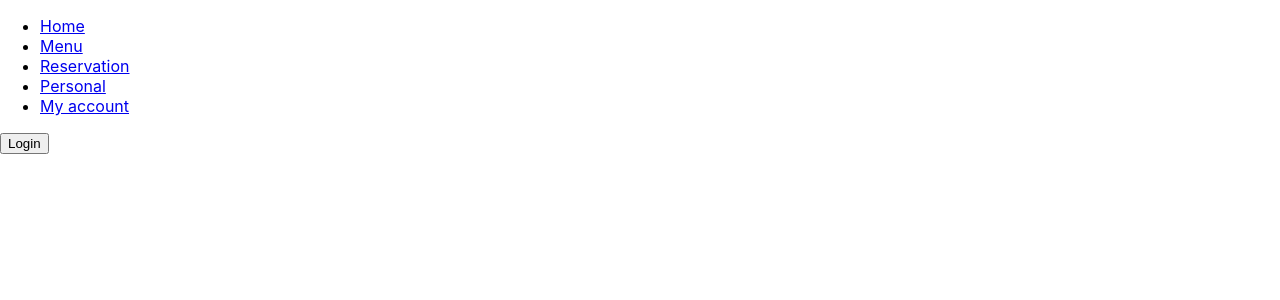
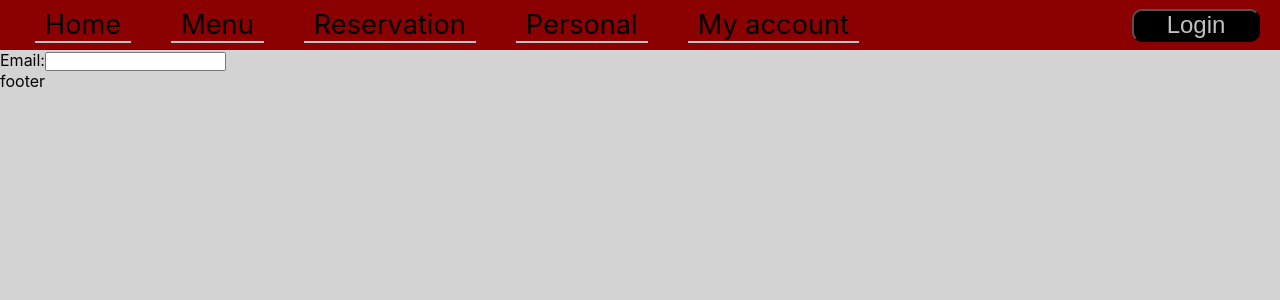
Before and after one commit to RomanKalitovskiy/django_ts, a React (Create React App) app in the folder frontend/: page /login in a window 1280 px wide. Shown: the top 300 px of the page. Built offline with nearby package versions, Linux system fonts and the light colour scheme.

Commit message:
added Button, Login and modified Header components

```diff
--- a/frontend/src/App/App.module.scss
+++ b/frontend/src/App/App.module.scss
@@ -1,4 +1,10 @@
-.App {
-  text-align: center;
-  background-color: lightsteelblue;
+* {
+  padding: 0;
+  margin: 0;
 }
+
+.app {
+  width: 100vw;
+  height: 100vh;
+  background-color: lightgrey;
+}
--- a/frontend/src/App/App.tsx
+++ b/frontend/src/App/App.tsx
@@ -1,36 +1,17 @@
-import { NavLink, Routes, Route } from "react-router-dom";
+import { Routes, Route } from "react-router-dom";
 import s from "./App.module.scss";
 import Home from "../Components/Home/Home";
 import Menu from "../Components/Menu/Menu";
 import Reservation from "../Components/Reservation/Reservation";
 import Personal from "../Components/Personal/Personal";
 import Account from "../Components/Account/Account";
+import Header from "../Components/Header/Header";
+import Login from "../Components/Login/Login";
 
 function App() {
   return (
     <div className={s.app}>
-      <header>
-        <nav>
-          <ul>
-            <li>
-              <NavLink to="/home">Home</NavLink>
-            </li>
-            <li>
-              <NavLink to="/menu">Menu</NavLink>
-            </li>
-            <li>
-              <NavLink to="/reservation">Reservation</NavLink>
-            </li>
-            <li>
-              <NavLink to="/personal">Personal</NavLink>
-            </li>
-            <li>
-              <NavLink to="/account">My account</NavLink>
-            </li>
-          </ul>
-          <button type="submit">Login</button>
-        </nav>
-      </header>
+      <Header />
       <main>
         <Routes>
           <Route path="/home" element={<Home />} />
@@ -38,8 +19,10 @@ function App() {
           <Route path="/reservation" element={<Reservation />} />
           <Route path="/personal" element={<Personal />} />
           <Route path="/account" element={<Account />} />
+          <Route path="/login" element={<Login />} />
         </Routes>
       </main>
+      <footer className={s.footer}>footer</footer>
     </div>
   );
 }
--- /dev/null
+++ b/frontend/src/Components/Common/Button.module.scss
@@ -0,0 +1,16 @@
+.button {
+  background-color: black;
+  color: #c2c2c2;
+  height: 66%;
+  width: 10%;
+  font-size: 150%;
+  border-radius: 10px;
+  margin: auto 20px auto 0;
+  transition-delay: 100ms;
+  &:hover {
+    cursor: pointer;
+    background-color: #c2c2c2;
+    color: black;
+    border: transparent;
+  }
+}
--- /dev/null
+++ b/frontend/src/Components/Common/Button.tsx
@@ -0,0 +1,13 @@
+// import {useNavigate} from 'react-router-dom'
+import s from "./Button.module.scss";
+
+function Button() {
+  const authorize: boolean = false;
+  return (
+    <button className={s.button} type="button">
+      {authorize ? "Logout" : "Login"}
+    </button>
+  );
+}
+
+export default Button;
--- /dev/null
+++ b/frontend/src/Components/Header/Header.module.scss
@@ -0,0 +1,35 @@
+header {
+  width: 100%;
+  height: 50px;
+  background-color: darkred;
+  display: flex;
+  justify-content: space-between;
+  align-items: center;
+}
+nav {
+  display: flex;
+  justify-content: space-between;
+  margin-left: 15px;
+
+  .navigation {
+    display: flex;
+    justify-content: space-around;
+    align-items: center;
+  }
+
+  .navItem {
+    display: block;
+    list-style-type: none;
+    font-size: 170%;
+    margin: auto 20px;
+    padding: 0 10px;
+    border-bottom: 2px solid #c2c2c2;
+
+    a {
+      text-decoration: none;
+      color: black;
+    }
+    button {
+    }
+  }
+}
--- /dev/null
+++ b/frontend/src/Components/Header/Header.tsx
@@ -0,0 +1,32 @@
+import { NavLink } from "react-router-dom";
+import s from "./Header.module.scss";
+import Button from "../Common/Button";
+
+function Header() {
+  return (
+    <header>
+      <nav>
+        <ul className={s.navigation}>
+          <li className={s.navItem}>
+            <NavLink to="/home">Home</NavLink>
+          </li>
+          <li className={s.navItem}>
+            <NavLink to="/menu">Menu</NavLink>
+          </li>
+          <li className={s.navItem}>
+            <NavLink to="/reservation">Reservation</NavLink>
+          </li>
+          <li className={s.navItem}>
+            <NavLink to="/personal">Personal</NavLink>
+          </li>
+          <li className={s.navItem}>
+            <NavLink to="/account">My account</NavLink>
+          </li>
+        </ul>
+      </nav>
+      <Button />
+    </header>
+  );
+}
+
+export default Header;
--- /dev/null
+++ b/frontend/src/Components/Login/Login.tsx
@@ -0,0 +1,15 @@
+import s from "./Login.module.scss";
+
+function Login() {
+  return (
+    <div className={s.login}>
+      <form className={s.loginForm} noValidate>
+        {/* eslint-disable-next-line jsx-a11y/label-has-associated-control */}
+        <label htmlFor="email">Email:</label>
+        <input type="email" id="email" />
+      </form>
+    </div>
+  );
+}
+
+export default Login;
```
Also changed, not shown: frontend/src/Components/Login/Login.module.scss (added).
